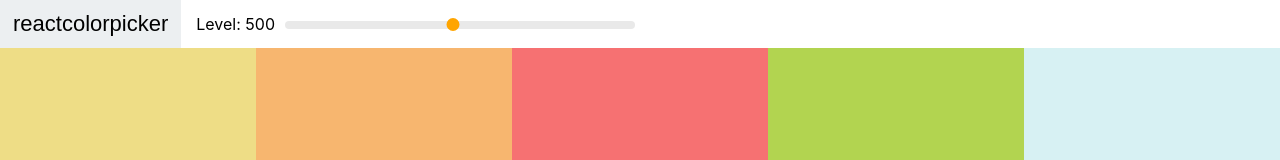
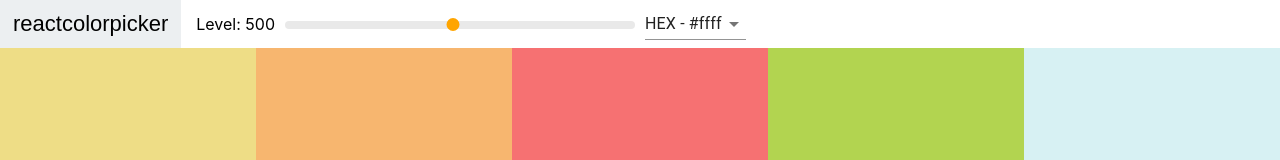
Before and after one commit to heangly/ReactJS, a React (Create React App) app in the folder react-color-project/: page /palette/flat-ui-colors-american in a window 1280 px wide. Shown: the top 160 px of the page. Built offline with nearby package versions, Linux system fonts and the light colour scheme.

Commit message:
add select and material ui

```diff
--- a/react-color-project/package.json
+++ b/react-color-project/package.json
@@ -3,6 +3,7 @@
   "version": "0.1.0",
   "private": true,
   "dependencies": {
+    "@material-ui/core": "^4.11.0",
     "@testing-library/jest-dom": "^4.2.4",
     "@testing-library/react": "^9.5.0",
     "@testing-library/user-event": "^7.2.1",
--- a/react-color-project/src/Navbar.js
+++ b/react-color-project/src/Navbar.js
@@ -1,11 +1,25 @@
 import React, {Component} from 'react';
 import 'rc-slider/assets/index.css';
 import Slider from 'rc-slider';
+import Select from '@material-ui/core/Select';
+import MenuItem from '@material-ui/core/MenuItem';
 import './Navbar.css'
 
 class Navbar extends Component{
+  constructor(props){
+    super(props);
+    this.state = {format: 'hex'};
+    this.handleChange = this.handleChange.bind(this);
+  }
+
+  handleChange(e){
+    this.setState({format:e.target.value});
+    this.props.handleChange(e.target.value);
+  }
+
   render(){
     const {level, changeLevel} = this.props;
+    const {format} = this.state;
     return(
       <header className='Navbar'>
         <div className="logo">
@@ -34,6 +48,13 @@ class Navbar extends Component{
             />
           </div>
         </div>
+        <div className="select-container">
+          <Select value={format} onChange={this.handleChange}>
+              <MenuItem value='hex'>HEX - #ffff</MenuItem>
+              <MenuItem value='rgb'>RGB - rgb(255, 255, 255)</MenuItem>
+              <MenuItem value='rgba'>RGBA - rgba(255, 255, 255, 1.0)</MenuItem>
+          </Select>
+        </div>
       </header>
     )
   }
--- a/react-color-project/src/Palette.js
+++ b/react-color-project/src/Palette.js
@@ -6,24 +6,29 @@ import './Palette.css';
 class Palette extends Component{
   constructor(props){
     super(props);
-    this.state = {level: 500};
+    this.state = {level: 500, format:'hex'};
     this.changeLevel = this.changeLevel.bind(this);
+    this.changeFormat = this.changeFormat.bind(this);
   }
 
   changeLevel(level){
     this.setState({level});
   }
 
+  changeFormat(val){
+    this.setState({format:val});
+  }
+
   render(){
     const {colors}  = this.props.palette;
-    const {level} = this.state;
+    const {level, format} = this.state;
     const colorBoxes = colors[level].map(color => (
-      <ColorBox background={color.hex} name={color.name}/>
+      <ColorBox background={color[format]} name={color.name}/>
     ));
 
     return(
       <div className='Palette'>
-        <Navbar level={level} changeLevel={this.changeLevel}/>
+        <Navbar level={level} changeLevel={this.changeLevel} handleChange={this.changeFormat}/>
         {/* Navbar goes here */}
         <div className='Palette-colors'>
          {colorBoxes}
--- a/react-color-project/src/colorHelper.js
+++ b/react-color-project/src/colorHelper.js
@@ -19,7 +19,7 @@ function generatePalette(starterPalette){
         id: color.name.toLowerCase().replace(/ /g, '-'),
         hex: scale[i],
         rgb: chroma(scale[i]).css(),
-        rgba: chroma(scale[i]).css().replace('rgba', 'rgba').replace(')', ',1.0)')
+        rgba: chroma(scale[i]).css().replace('rgb', 'rgba').replace(')', ',1.0)')
       })
     }
   }
```
Also changed, not shown: 1 other file (tests, documents, lock files or other folders).
